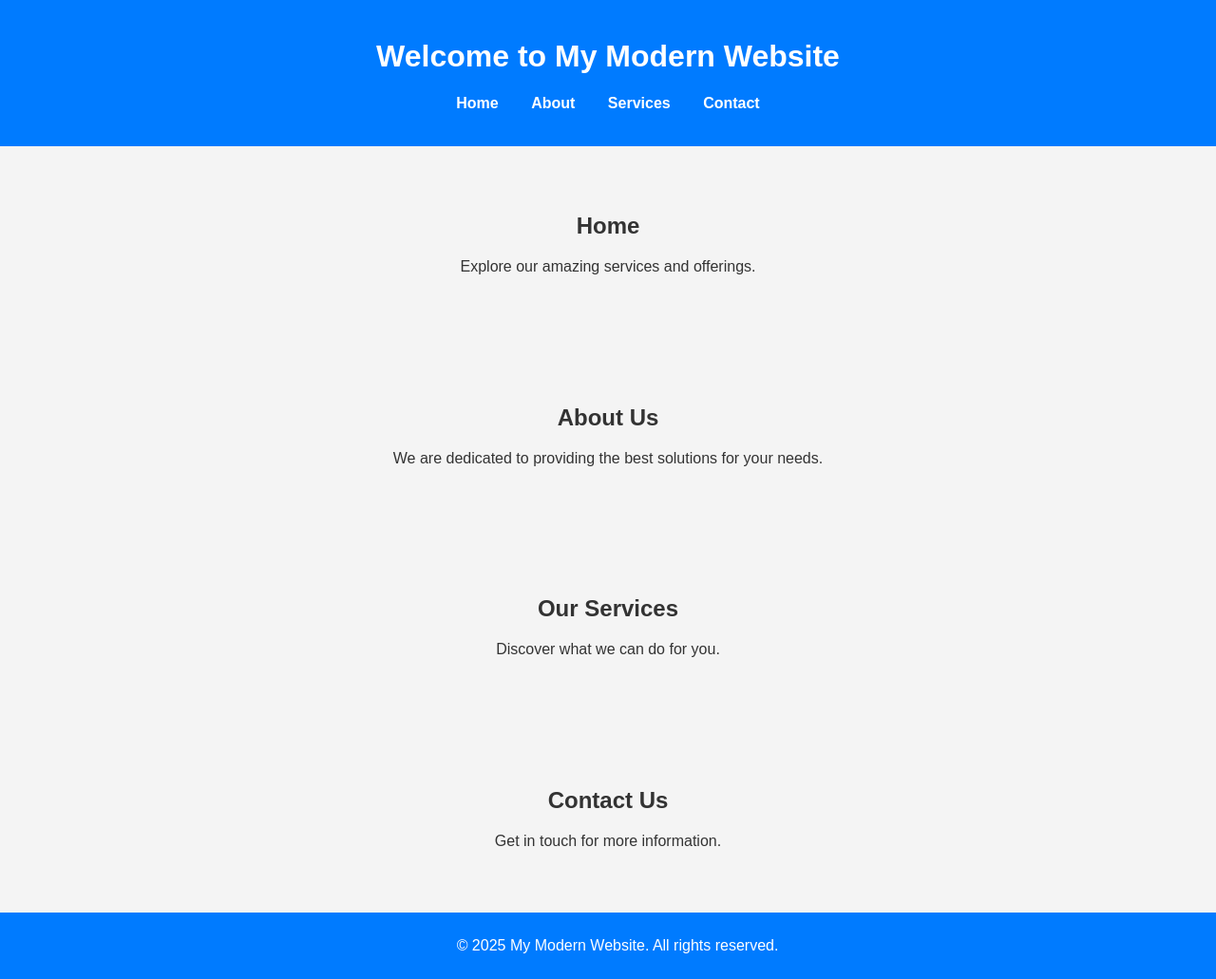
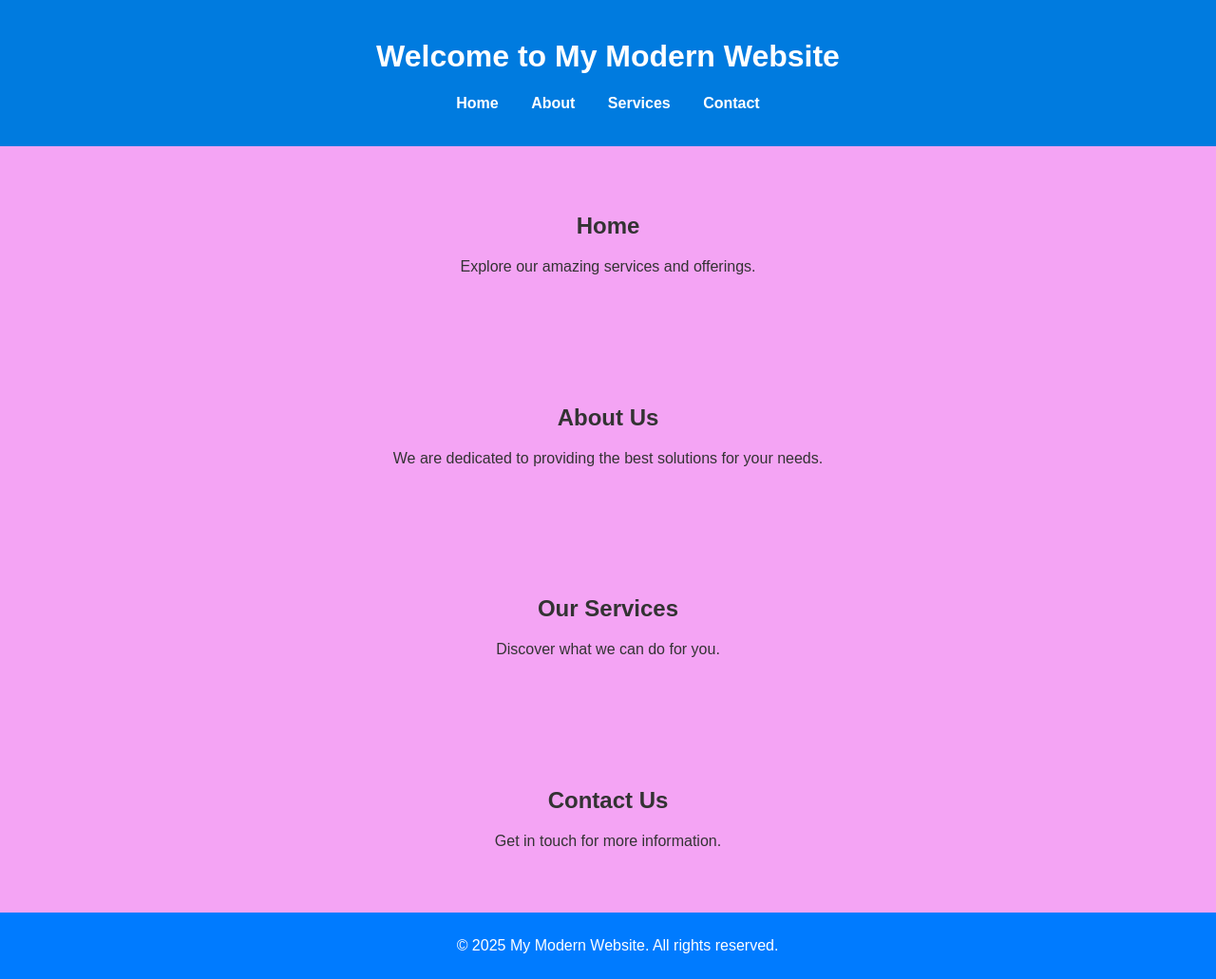
Before and after one commit to kanai6344/test, a PHP site: page / in a window 1280 px wide. Shown: the whole page at 95% size. Run offline with PHP 8.4, Linux system fonts and the light colour scheme.

Commit message:
Update style.css

```diff
--- a/style.css
+++ b/style.css
@@ -2,12 +2,12 @@ body {
     font-family: Arial, sans-serif;
     margin: 0;
     padding: 0;
-    background-color: #f4f4f4;
+    background-color: #f4a4f4;
     color: #333;
 }
 
 header {
-    background: #007bff;
+    background: #007bdf;
     color: white;
     padding: 20px;
     text-align: center;
```
